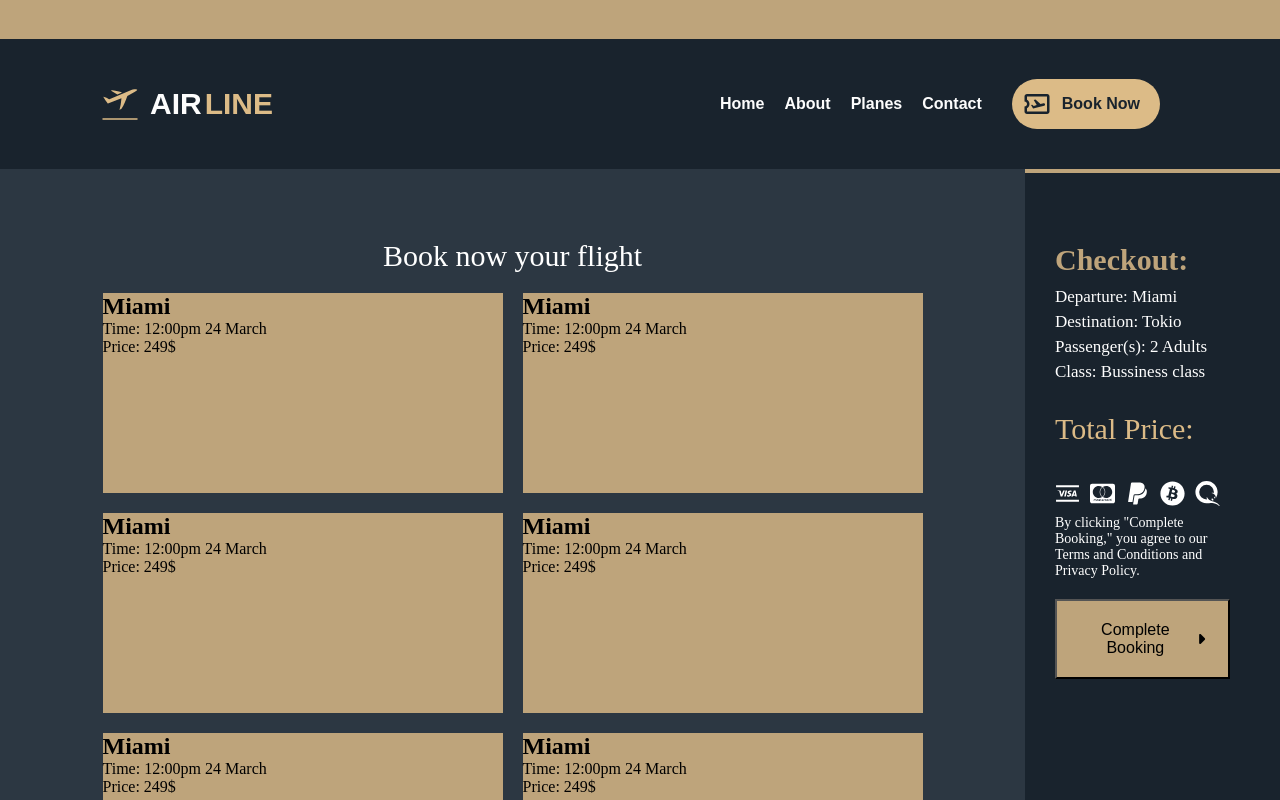
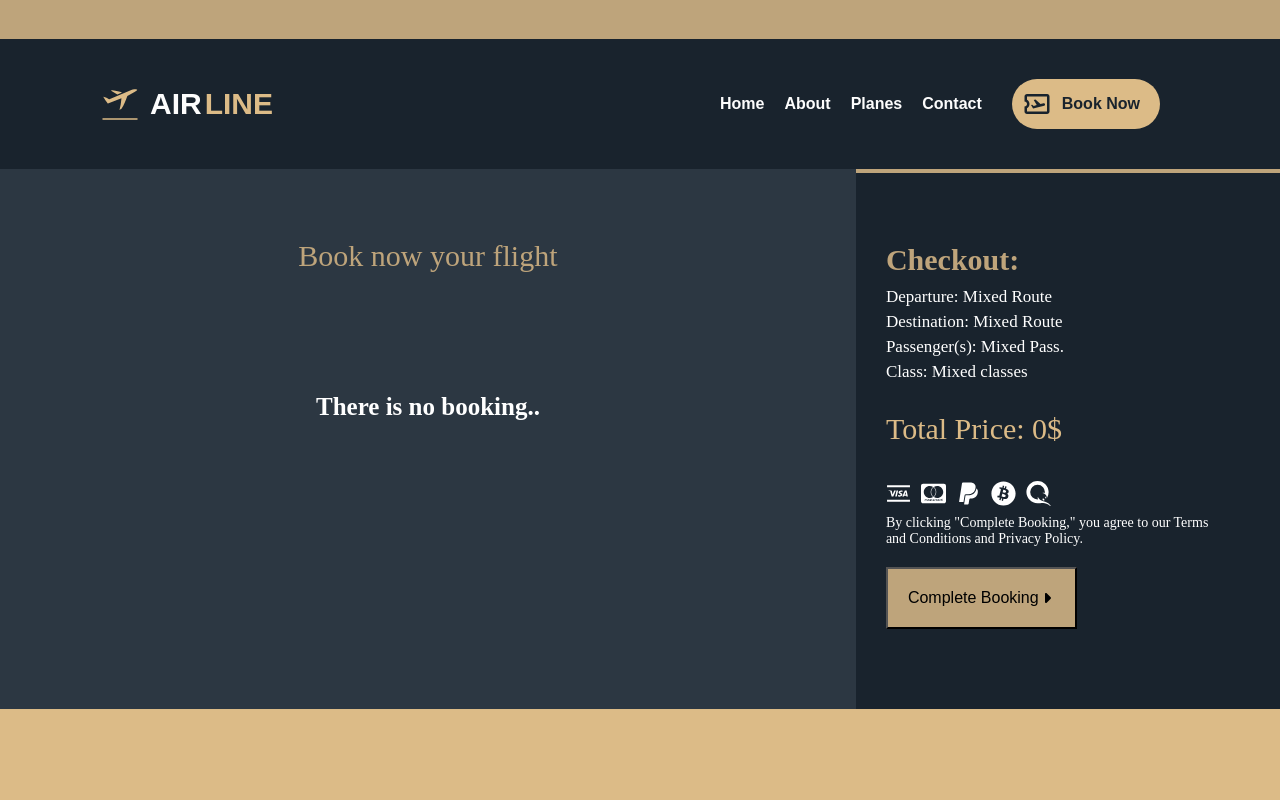
Before and after one commit to muradnuriyev001/Airlines-company, a React (Vite) app: page /book-now in a window 1280 px wide. Shown: the top 800 px of the page. Built offline with nearby package versions, Linux system fonts and the light colour scheme.

Commit message:
Create redux store,slice. Added function to add planes to bookNow

```diff
--- a/src/data/planesData.json
+++ b/src/data/planesData.json
@@ -2,42 +2,42 @@
   {
     "name": "Private Jet Charter",
     "description": "Charter B1528",
-    "price": "$3500",
+    "price": 3500,
     "seats": "4-6",
     "image": "../src/assets/img/Plane/Models/plane-1.jpg"
   },
   {
     "name": "Business Jet Charter",
     "description": "Charter B1529",
-    "price": "$5000",
+    "price": 5000,
     "seats": "10-14",
     "image": "../src/assets/img/Plane/Models/plane-2.jpg"
   },
   {
     "name": "Private Helicopter",
     "description": "Charter B15231",
-    "price": "$2500",
+    "price": 2500,
     "seats": "4-6",
     "image": "../src/assets/img/Plane/Models/plane-3.jpg"
   },
   {
     "name": "Private Helicopter",
     "description": "Charter B1528",
-    "price": "$3000",
+    "price": 3000,
     "seats": "8-10",
     "image": "../src/assets/img/Plane/Models/plane-4.jpg"
   },
   {
     "name": "Private Medium Jet",
     "description": "Charter B1528",
-    "price": "$2000",
+    "price": 2000,
     "seats": "4-6",
     "image": "../src/assets/img/Plane/Models/plane-5.jpg"
   },
   {
     "name": "Private Luxury Plane",
     "description": "Boeing 747",
-    "price": "$15000",
+    "price": 15000,
     "seats": "30-40",
     "image": "../src/assets/img/Plane/Models/plane-6.jpg"
   }
--- a/src/index.tsx
+++ b/src/index.tsx
@@ -2,12 +2,16 @@ import React from "react";
 import ReactDOM from "react-dom/client";
 import App from "./components/App";
 import { BrowserRouter } from "react-router-dom";
+import { Provider } from "react-redux";
+import store from "./redux/store";
 import "./index.css";
 
 ReactDOM.createRoot(document.getElementById("root")!).render(
-  <React.StrictMode>
-    <BrowserRouter>
-      <App />
-    </BrowserRouter>
-  </React.StrictMode>
+  <Provider store={store}>
+    <React.StrictMode>
+      <BrowserRouter>
+        <App />
+      </BrowserRouter>
+    </React.StrictMode>
+  </Provider>
 );
--- a/src/pages/BookNow/BookCard/BookCard.module.scss
+++ b/src/pages/BookNow/BookCard/BookCard.module.scss
@@ -1,7 +1,23 @@
 .bookCard {
   background-color: var(--orange-color);
+  background-image: url(../../../assets/img/BookNow/card.webp);
+  background-position: center;
+  background-size: contain;
+  background-repeat: repeat;
   width: 400px;
   height: 200px;
+  padding: 10px;
+  h2 {
+    color: var(--orange-color2);
+  }
+  p {
+    font-size: 20px;
+    padding: 2px 0px;
+  }
+
+  .info {
+    margin-top: 90px;
+  }
 }
 
 @media only screen and (max-width: 1120px) {
--- a/src/pages/BookNow/BookCard/BookCard.tsx
+++ b/src/pages/BookNow/BookCard/BookCard.tsx
@@ -1,11 +1,16 @@
+import { FC } from "react";
 import c from "./BookCard.module.scss";
+import Booking from "../../../types/types";
 
-const BookCard = () => {
+const BookCard: FC<Booking> = ({ name, price, seats }) => {
   return (
     <div className={c.bookCard}>
-      <h2>Miami</h2>
-      <p>Time: 12:00pm 24 March</p>
-      <p>Price: 249$</p>
+      <h2>{name}</h2>
+      <div className={c.info}>
+        {" "}
+        <p>Price: {price}$ / Per Hour</p>
+        <p>Seats: {seats}</p>
+      </div>
     </div>
   );
 };
--- a/src/pages/BookNow/BookNow.module.scss
+++ b/src/pages/BookNow/BookNow.module.scss
@@ -1,18 +1,23 @@
 .content {
   display: flex !important;
-  background: red;
 }
 .book {
   min-height: 400px;
   background-color: var(--blue-color2);
   padding: 30px 100px;
+  width: 100%;
   h1 {
-    color: white;
+    color: var(--orange-color);
     text-align: center;
     padding-bottom: 20px;
     font-size: 30px;
     font-family: sans-serif "Times New Roman", Times, serif;
     font-weight: 400;
+  }
+  h3 {
+    color: white;
+    padding-top: 100px;
+    font-size: 25px;
   }
 }
 
--- a/src/pages/BookNow/BookNow.tsx
+++ b/src/pages/BookNow/BookNow.tsx
@@ -1,24 +1,27 @@
+import c from "./BookNow.module.scss";
+import { useSelector } from "react-redux";
+import { selectBooking } from "../../redux/slices/booking.slice";
+
 import BookCard from "./BookCard/BookCard";
-import c from "./BookNow.module.scss";
 import Checkout from "./Checkout/Checkout";
 
 const BookNow = () => {
+  const bookingSelector = useSelector(selectBooking);
+  const bookingArray = Array.isArray(bookingSelector) ? bookingSelector : [];
+
   return (
     <div className={c.content}>
       <div className={c.book}>
         <h1>Book now your flight</h1>
         <div className={c.bookCards}>
-          <BookCard />
-          <BookCard />
-          <BookCard />
-          <BookCard />
-          <BookCard />
-          <BookCard />
-          <BookCard />
-          <BookCard />
-          <BookCard />
+          {!bookingArray.length ? (
+            <h3>There is no booking..</h3>
+          ) : (
+            bookingArray.map((book, i) => <BookCard key={i} {...book} />)
+          )}
         </div>
       </div>
+
       <Checkout />
     </div>
   );
--- a/src/pages/BookNow/Checkout/Checkout.tsx
+++ b/src/pages/BookNow/Checkout/Checkout.tsx
@@ -1,23 +1,31 @@
 import c from "./Checkout.module.scss";
+
+import { useSelector } from "react-redux";
+import { selectBooking } from "../../../redux/slices/booking.slice";
 
 import { FaCaretRight } from "react-icons/fa6";
 import { RiVisaFill } from "react-icons/ri";
 import { FaCcMastercard, FaPaypal, FaBitcoin } from "react-icons/fa6";
 import { SiQiwi } from "react-icons/si";
 
-
 const payments = [RiVisaFill, FaCcMastercard, FaPaypal, FaBitcoin, SiQiwi];
 
 const Checkout = () => {
+  const bookingSelector = useSelector(selectBooking);
+  const bookingArray = Array.isArray(bookingSelector) ? bookingSelector : [];
+
+  let initialPrice = 0;
+  const totalPrice = bookingArray.map((price) => (initialPrice += price.price));
+
   return (
     <div className={c.checkout}>
       <div className={c.information}>
         <h2>Checkout:</h2>
-        <p>Departure: Miami</p>
-        <p>Destination: Tokio</p>
-        <p>Passenger(s): 2 Adults</p>
-        <p>Class: Bussiness class</p>
-        <p>Total Price: {null}</p>
+        <p>Departure: Mixed Route</p>
+        <p>Destination: Mixed Route</p>
+        <p>Passenger(s): Mixed Pass.</p>
+        <p>Class: Mixed classes</p>
+        <p>Total Price: {initialPrice}$</p>
       </div>
       <div className={c.button}>
         <div className={c.payments}>
--- a/src/pages/Planes/PlaneCard/PlaneCard.tsx
+++ b/src/pages/Planes/PlaneCard/PlaneCard.tsx
@@ -1,6 +1,11 @@
 import c from "./PlaneCard.module.scss";
 import { FC } from "react";
-import { useNavigate } from "react-router-dom";
+// import { useNavigate } from "react-router-dom";
+
+//Redux
+
+import { useDispatch, useSelector } from "react-redux";
+import { addBooking, selectBooking } from "../../../redux/slices/booking.slice";
 
 import { MdOutlineAirlineSeatReclineExtra } from "react-icons/md";
 import { FaPlaneDeparture } from "react-icons/fa";
@@ -13,9 +18,13 @@ interface Plane {
   seats: string;
 }
 const PlaneCard: FC<Plane> = ({ image, name, description, price, seats }) => {
-  //Navigate to Book-Now Page
-  const navigate = useNavigate();
-  const goHome = () => navigate("/book-now", { replace: true });
+  //Redux
+  const dispatch = useDispatch();
+
+  const handleAddBooking = () => {
+    const bookingData = { name, price, seats };
+    dispatch(addBooking(bookingData));
+  };
 
   return (
     <div className={c.card}>
@@ -29,14 +38,14 @@ const PlaneCard: FC<Plane> = ({ image, name, description, price, seats }) => {
           <p>{description}</p>
         </div>
         <div className={c.ps}>
-          <p>{price}</p>
+          <p>{price}$</p>
           <p>
             <MdOutlineAirlineSeatReclineExtra />
             {seats} Seats
           </p>
         </div>
         <div className={c.button}>
-          <button onClick={goHome}>
+          <button onClick={handleAddBooking}>
             <FaPlaneDeparture />
             Book Now
           </button>
--- /dev/null
+++ b/src/redux/slices/booking.slice.ts
@@ -0,0 +1,25 @@
+import { createSlice, PayloadAction } from "@reduxjs/toolkit";
+import Booking from "../../types/types";
+
+interface BookingState {
+  booking: Booking[];
+}
+
+const initialState: BookingState = {
+  booking: [],
+};
+
+const bookingSlice = createSlice({
+  name: "booking",
+  initialState,
+  reducers: {
+    addBooking: (state, action: PayloadAction<Booking>) => {
+      state.booking.push(action.payload);
+    },
+  },
+});
+
+export const { addBooking } = bookingSlice.actions;
+export const selectBooking = (state: { booking: BookingState }) =>
+  state.booking;
+export default bookingSlice.reducer;
--- /dev/null
+++ b/src/redux/store.ts
@@ -0,0 +1,6 @@
+import { configureStore } from "@reduxjs/toolkit";
+import bookingSlice from "./slices/booking.slice";
+
+const store = configureStore({ reducer: bookingSlice });
+
+export default store;
--- a/src/types/types.ts
+++ b/src/types/types.ts
@@ -0,0 +1,5 @@
+export default interface Booking {
+  name: string;
+  price: string;
+  seats: string;
+}
```
Also changed, not shown: src/assets/img/BookNow/card.webp (added).
